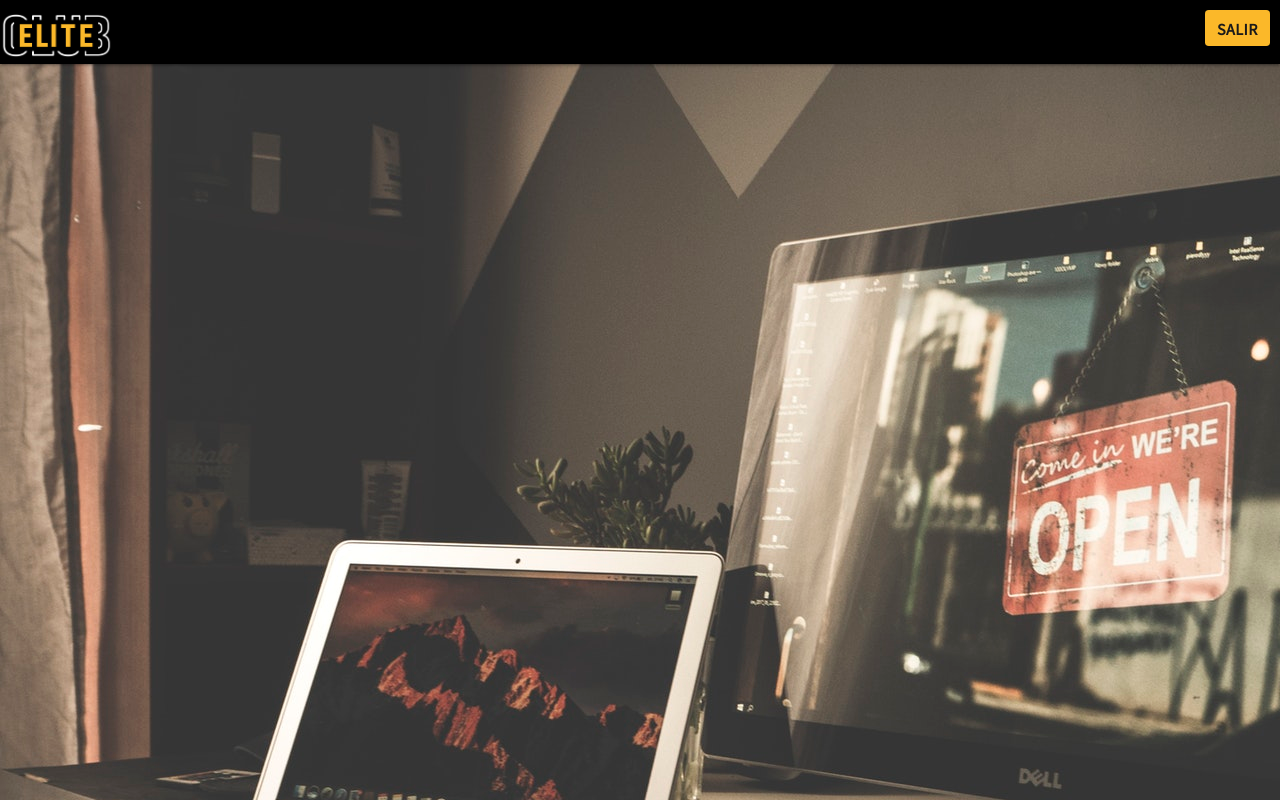
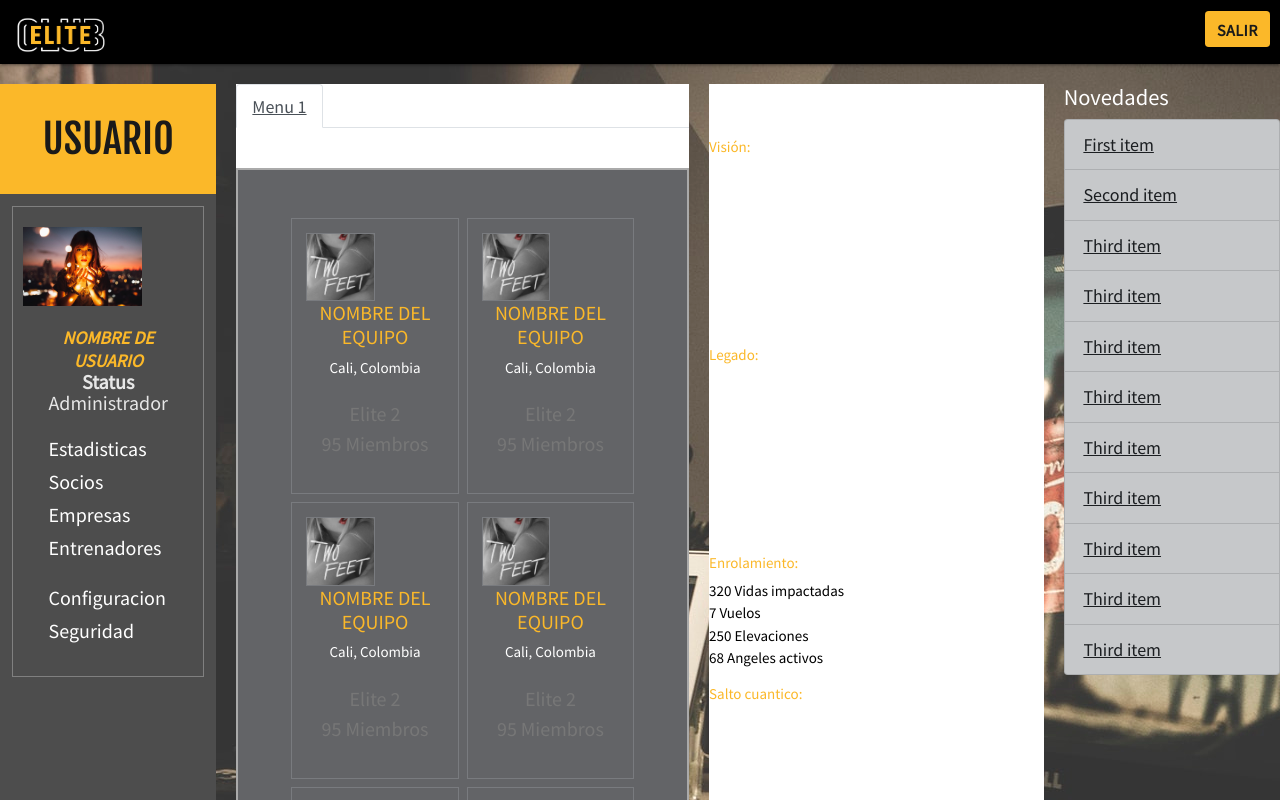
Before and after one commit to richardflondono/appclub, a Vue app: page / in a window 1280 px wide. Shown: the top 800 px of the page. Built offline with nearby package versions, Linux system fonts and the light colour scheme; no server answers; the database is empty; sample sign-in values are in the browser's storage.

Commit message:
correccion navbar

```diff
--- a/src/components/Navbar.vue
+++ b/src/components/Navbar.vue
@@ -1,7 +1,9 @@
 <template>
   <nav>
     <div class="nav-wrapper black">
+      <div class="col-lg-3">
         <router-link to="/" class="brand-logo"><img src="../assets/logo.png"></router-link>
+      </div>
         <button class="btn este" v-on:click="logout">Salir</button>
     </div>
   </nav>
@@ -9,7 +11,7 @@
 </template>
 <style>
 img  {
-  width: 8.8%;
+  width: 30%;
 }
 .este {
     background: #FBB829;
@@ -28,12 +30,13 @@ export default {
   name:'navbar',
   data (){
     return{
-      isLoggedIn:false,
-      currentUser:false
+      isLoggedIn: false,
+      currentUser: false
     }
   },
   methods:{
     logout: function(){
+      console.log("prueba");
       firebase.auth().signOut().then(() =>{
         this.$router.push('/login')
       });
--- a/src/router/index.js
+++ b/src/router/index.js
@@ -14,7 +14,7 @@ Vue.use(Router)
  let router = new Router({
   routes: [
     {
-      path: '/user',
+      path: '/',
       name: 'user',
       component: UserHome,
           meta: {
```
